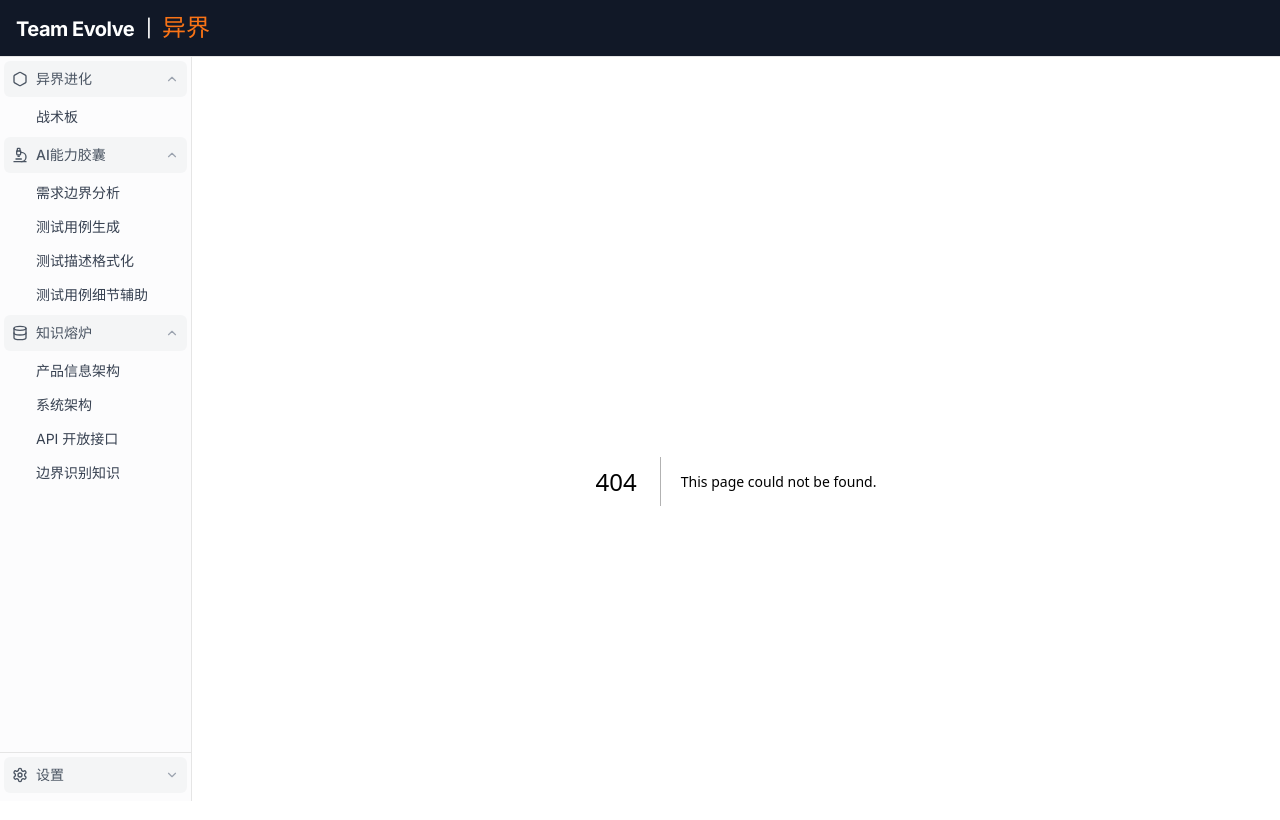
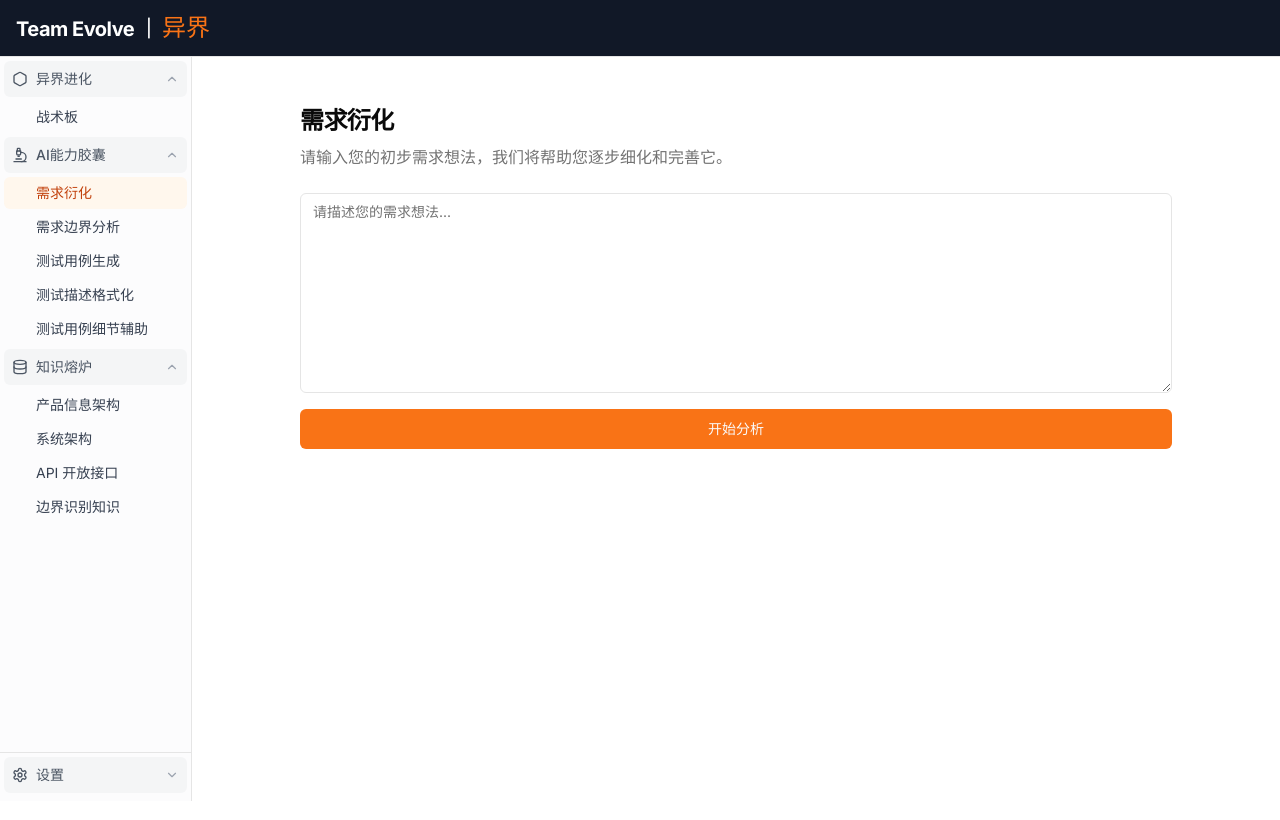
Before and after one commit to shinymm/team-evolve-fork, a Next.js app: page /requirements/evolution in a window 1280 px wide. Before the commit this address had no page. Shown: the top 820 px of the page. Built offline with nearby package versions, Linux system fonts and the light colour scheme; a web font is replaced by a local one.

Commit message:
add req init page

```diff
--- a/app/page.tsx
+++ b/app/page.tsx
@@ -1,5 +1,6 @@
 import Image from 'next/image'
 import Link from 'next/link'
+import { Button } from '@/components/ui/button'
 
 export default function HomePage() {
   return (
@@ -13,15 +14,16 @@ export default function HomePage() {
           priority
           className="mx-auto"
         />
-        <h1 className="text-3xl font-bold text-gray-800 mt-6 mb-48">
+        <h1 className="text-3xl font-bold text-gray-800 mt-6 mb-36">
           知识驱动能力破界，AI召唤协作灵感
         </h1>
-        <Link
-          href="/knowledge/information-architecture"
-          className="inline-block px-8 py-3 text-2xl font-medium text-white bg-orange-500 rounded-lg hover:bg-orange-600 transition-colors"
-        >
-          启程入阵
-        </Link>
+        <div className="flex gap-4 justify-center">
+          <Link href="/requirements/evolution">
+            <Button size="lg" className="text-2xl bg-orange-500 hover:bg-orange-600">
+              启程入阵
+            </Button>
+          </Link>
+        </div>
       </div>
     </div>
   )
--- /dev/null
+++ b/app/requirements/evolution/page.tsx
@@ -0,0 +1,53 @@
+'use client'
+
+import { useState } from 'react'
+import { Button } from "@/components/ui/button"
+import { Textarea } from "@/components/ui/textarea"
+import { useToast } from "@/hooks/use-toast"
+
+export default function RequirementEvolution() {
+  const [requirement, setRequirement] = useState('')
+  const { toast } = useToast()
+
+  const handleSubmit = async () => {
+    if (!requirement.trim()) {
+      toast({
+        title: "请输入需求",
+        description: "需求内容不能为空",
+        variant: "destructive",
+      })
+      return
+    }
+
+    // TODO: 这里将添加与AI交互的逻辑
+    toast({
+      title: "需求已提交",
+      description: "正在分析您的需求...",
+    })
+  }
+
+  return (
+    <div className="container mx-auto py-6 w-[90%]">
+      <div className="space-y-6">
+        <div>
+          <h1 className="text-2xl font-bold tracking-tight">需求衍化</h1>
+          <p className="text-muted-foreground mt-2">
+            请输入您的初步需求想法，我们将帮助您逐步细化和完善它。
+          </p>
+        </div>
+
+        <div className="space-y-4">
+          <Textarea
+            placeholder="请描述您的需求想法..."
+            className="min-h-[200px]"
+            value={requirement}
+            onChange={(e) => setRequirement(e.target.value)}
+          />
+          <Button onClick={handleSubmit} className="w-full bg-orange-500 hover:bg-orange-600">
+            开始分析
+          </Button>
+        </div>
+      </div>
+    </div>
+  )
+}
--- a/components/sidebar.tsx
+++ b/components/sidebar.tsx
@@ -28,6 +28,7 @@ const mainMenuItems: MenuItem[] = [
     title: "AI能力胶囊",
     icon: <Microscope className="h-4 w-4" />,
     submenu: [
+      { title: "需求衍化", href: "/requirements/evolution" },
       { title: "需求边界分析", href: "/requirements/boundary-analysis" },
       { title: "测试用例生成", href: "/requirements/test-cases" },
       { title: "测试描述格式化", href: "/requirements/test-format" },
```
